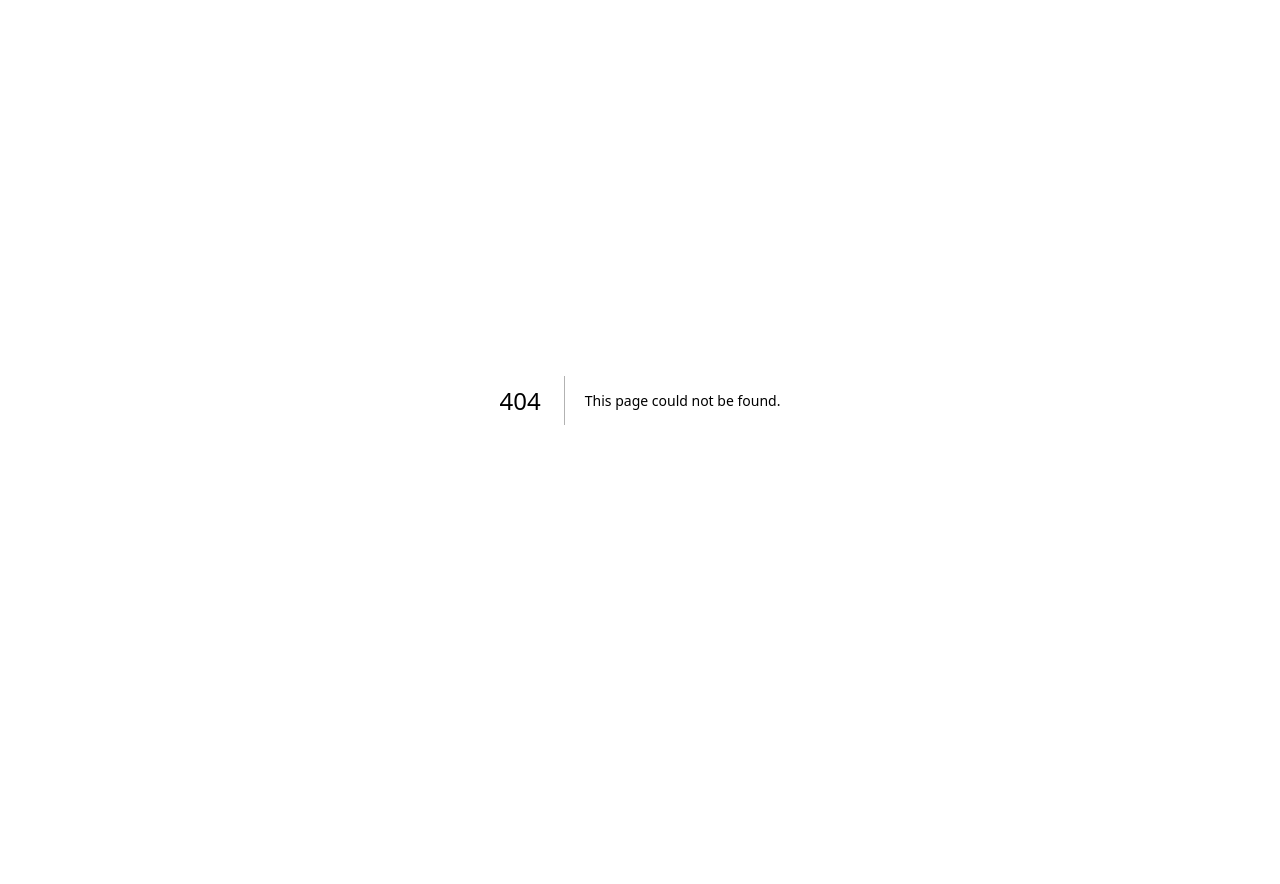
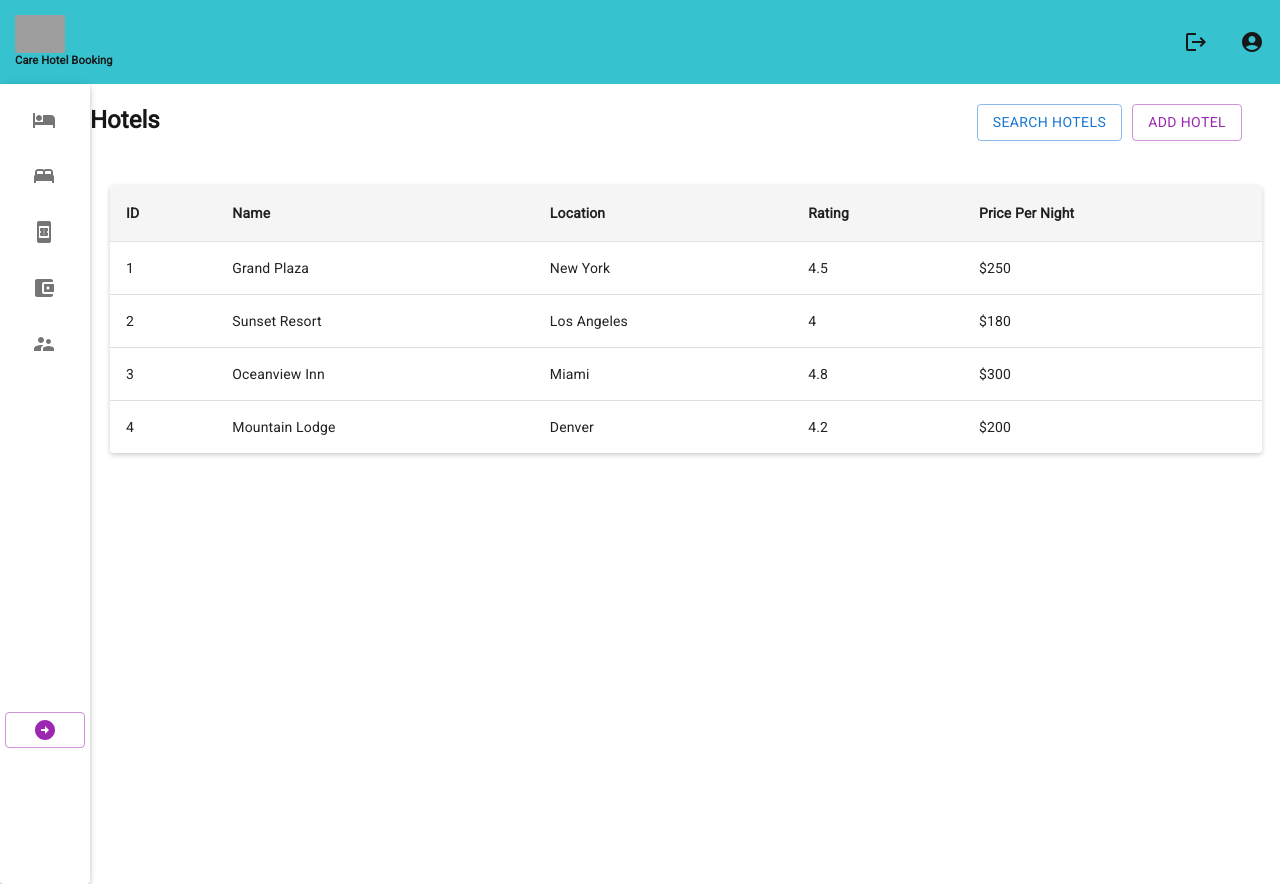
Before and after one commit to KyawZin369/hbs-webapp, a Next.js app: page /admin/hotel in a window 1280 px wide. Before the commit this address had no page. Before the commit the page ends 800 px from the top, so only its background shows below. Built offline with nearby package versions, Linux system fonts and the light colour scheme; grey boxes are pictures that could not be loaded.

Commit message:
adding hotel table in dashboard

```diff
--- a/package.json
+++ b/package.json
@@ -14,6 +14,7 @@
     "@mui/icons-material": "^6.1.1",
     "@mui/material": "^6.1.1",
     "@mui/styled-engine-sc": "^6.1.1",
+    "@next/font": "^14.2.15",
     "@reduxjs/toolkit": "^2.2.7",
     "@tanstack/react-query": "^5.56.2",
     "next": "14.2.13",
--- a/src/app/admin/page.tsx
+++ b/src/app/admin/AdminMenu.tsx
@@ -1,13 +1,11 @@
 "use client";
 
-import AdminNavigation from "@/components/AdminNavigation";
 import SideMenu from "@/components/SideMenu";
 import { Stack } from "@mui/material";
 
 export default function AdminMenu() {
   return (
     <Stack direction="column" sx={{ width: "100%" }}>
-      <AdminNavigation />
       <SideMenu />
     </Stack>
   );
--- /dev/null
+++ b/src/app/admin/hotel/page.tsx
@@ -0,0 +1,79 @@
+import React from "react";
+import Table from "../../../components/Table"; // Import the enhanced Table component
+import TableCell from "@mui/material/TableCell/TableCell";
+import PageStyle from "@/components/PageStyle";
+
+interface Hotel {
+  id: number;
+  name: string;
+  location: string;
+  rating: number;
+  pricePerNight: number;
+}
+
+const hotelData: Hotel[] = [
+  {
+    id: 1,
+    name: "Grand Plaza",
+    location: "New York",
+    rating: 4.5,
+    pricePerNight: 250,
+  },
+  {
+    id: 2,
+    name: "Sunset Resort",
+    location: "Los Angeles",
+    rating: 4.0,
+    pricePerNight: 180,
+  },
+  {
+    id: 3,
+    name: "Oceanview Inn",
+    location: "Miami",
+    rating: 4.8,
+    pricePerNight: 300,
+  },
+  {
+    id: 4,
+    name: "Mountain Lodge",
+    location: "Denver",
+    rating: 4.2,
+    pricePerNight: 200,
+  },
+];
+
+const hotel = () => {
+
+  return (
+    <PageStyle
+      pageName="Hotels"
+      searchTitle="Search Hotels"
+      formTypeTitle="Add Hotel"
+      createdForm={null}
+      searchFilterForm={null}
+      >
+      <div>
+        <Table
+          headers={["ID", "Name", "Location", "Rating", "Price Per Night"]}
+          data={hotelData}
+          renderRow={(hotel: Hotel) => (
+            <>
+              <TableCell>{hotel.id}</TableCell>
+              <TableCell>{hotel.name}</TableCell>
+              <TableCell>{hotel.location}</TableCell>
+              <TableCell>{hotel.rating}</TableCell>
+              <TableCell>${hotel.pricePerNight}</TableCell>
+            </>
+          )}
+          containerStyles={{
+            margin: "20px",
+            boxShadow: "0px 2px 5px rgba(0,0,0,0.2)",
+          }}
+          emptyMessage="No hotels available"
+        />
+      </div>
+    </PageStyle>
+  );
+};
+
+export default hotel;
--- a/src/app/admin/layout.tsx
+++ b/src/app/admin/layout.tsx
@@ -1,4 +1,14 @@
 "use client";
+
+import AdminNavigation from "@/components/AdminNavigation";
+import AdminMenu from "./AdminMenu";
+import { Roboto } from '@next/font/google';
+
+
+const roboto = Roboto({
+  weight: '400',
+  subsets: ['latin'],
+})
 
 export default function AdminLayout({
   children,
@@ -6,8 +16,16 @@ export default function AdminLayout({
   children: React.ReactNode;
 }>) {
   return (
+    <div>
       <div>
+        <AdminNavigation />
+      </div>
+      <div style={{display: "flex", fontFamily: `${roboto.style.fontFamily}` }}>
+        <div>
+          <AdminMenu />
+        </div>
         {children}
       </div>
+    </div>
   );
 }
--- /dev/null
+++ b/src/components/PageStyle.tsx
@@ -0,0 +1,108 @@
+"use client";
+
+import { Box, Button, Modal, Stack, Typography } from "@mui/material";
+import { useState } from "react";
+
+interface PageStyleProps {
+  pageName: string;
+  searchTitle: string;
+  searchFilterForm: JSX.Element | null;
+  formTypeTitle: string;
+  createdForm: JSX.Element | null;
+  children: React.ReactNode;
+}
+
+export default function PageStyle({
+  pageName,
+  searchTitle,
+  searchFilterForm,
+  formTypeTitle,
+  createdForm,
+  children,
+}: PageStyleProps) {
+  const [openModal, setOpenModal] = useState<"search" | "form" | null>(null);
+
+  const handleOpenModal = (type: "search" | "form") => {
+    setOpenModal(type);
+  };
+
+  const handleCloseModal = () => {
+    setOpenModal(null);
+  };
+
+  return (
+    <Stack
+      spacing={3}
+      sx={{
+        width: "90%",
+        height: "100%",
+        marginTop: "20px",
+        display: "flex",
+        flexDirection: "column",
+        alignContent: "center",
+      }}
+    >
+      <Stack
+        sx={{
+          display: "flex",
+          flexDirection: "row",
+          justifyContent: "space-between",
+        }}
+      >
+        <Box>
+          <Typography variant="h5" fontWeight="bold">
+            {pageName}
+          </Typography>
+        </Box>
+        <Box sx={{ display: "flex", gap: "10px" }}>
+          <Box>
+            <Button
+              variant="outlined"
+              color="primary"
+              onClick={() => handleOpenModal("search")}
+            >
+              {searchTitle}
+            </Button>
+            <Modal
+              aria-labelledby="search-modal-title"
+              aria-describedby="search-modal-description"
+              open={openModal === "search"}
+              onClose={handleCloseModal}
+              sx={{
+                display: "flex",
+                justifyContent: "center",
+                alignItems: "center",
+              }}
+            >
+              <Box>{searchFilterForm}</Box>
+            </Modal>
+          </Box>
+
+          <Box>
+            <Button
+              variant="outlined"
+              color="secondary"
+              onClick={() => handleOpenModal("form")}
+            >
+              {formTypeTitle}
+            </Button>
+            <Modal
+              aria-labelledby="form-modal-title"
+              aria-describedby="form-modal-description"
+              open={openModal === "form"}
+              onClose={handleCloseModal}
+              sx={{
+                display: "flex",
+                justifyContent: "center",
+                alignItems: "center",
+              }}
+            >
+              <Box>{createdForm}</Box>
+            </Modal>
+          </Box>
+        </Box>
+      </Stack>
+      <Box>{children}</Box>
+    </Stack>
+  );
+}
--- a/src/components/SideMenu.tsx
+++ b/src/components/SideMenu.tsx
@@ -29,7 +29,7 @@ export default function SideMenu() {
   };
 
   const MenuItems = [
-    { label: "Hotels", icon: <HotelIcon />, route: "/hotels" },
+    { label: "Hotels", icon: <HotelIcon />, route: "/admin/hotel" },
     { label: "Rooms", icon: <BedIcon />, route: "/rooms" },
     { label: "Booking", icon: <BookOnlineIcon />, route: "/booking" },
     { label: "Payment", icon: <AccountBalanceWalletIcon />, route: "/payment" },
--- /dev/null
+++ b/src/components/Table.tsx
@@ -0,0 +1,67 @@
+import React from "react";
+import {
+  Table as MuiTable,
+  TableBody,
+  TableCell,
+  TableContainer,
+  TableHead,
+  TableRow,
+  Paper,
+  SxProps,
+} from "@mui/material";
+
+interface TableProps<T> {
+  headers: string[];
+  data: T[];
+  renderRow: (row: T) => React.ReactNode;
+  containerStyles?: SxProps;
+  tableStyles?: SxProps;
+  emptyMessage?: string;
+}
+
+export default function Table<T>({
+  headers,
+  data,
+  renderRow,
+  containerStyles,
+  tableStyles,
+  emptyMessage = "No data available",
+}: TableProps<T>) {
+  return (
+    <TableContainer component={Paper} sx={containerStyles}>
+      <MuiTable sx={{ minWidth: 650, ...tableStyles }} aria-label="custom table">
+        <TableHead>
+          <TableRow>
+            {headers.map((header) => (
+              <TableCell
+                key={header}
+                sx={{
+                  backgroundColor: "#F5F5F5",
+                  fontWeight: "bold",
+                  borderBottom: "1px solid #E1E1E1",
+                }}
+              >
+                {header}
+              </TableCell>
+            ))}
+          </TableRow>
+        </TableHead>
+        <TableBody>
+          {data.length > 0 ? (
+            data.map((row, index) => (
+              <TableRow key={index} sx={{ "&:last-child td, &:last-child th": { border: 0 } }}>
+                {renderRow(row)}
+              </TableRow>
+            ))
+          ) : (
+            <TableRow>
+              <TableCell colSpan={headers.length} align="center">
+                {emptyMessage}
+              </TableCell>
+            </TableRow>
+          )}
+        </TableBody>
+      </MuiTable>
+    </TableContainer>
+  );
+}
```
Also changed, not shown: 1 other file (tests, documents, lock files or other folders).
